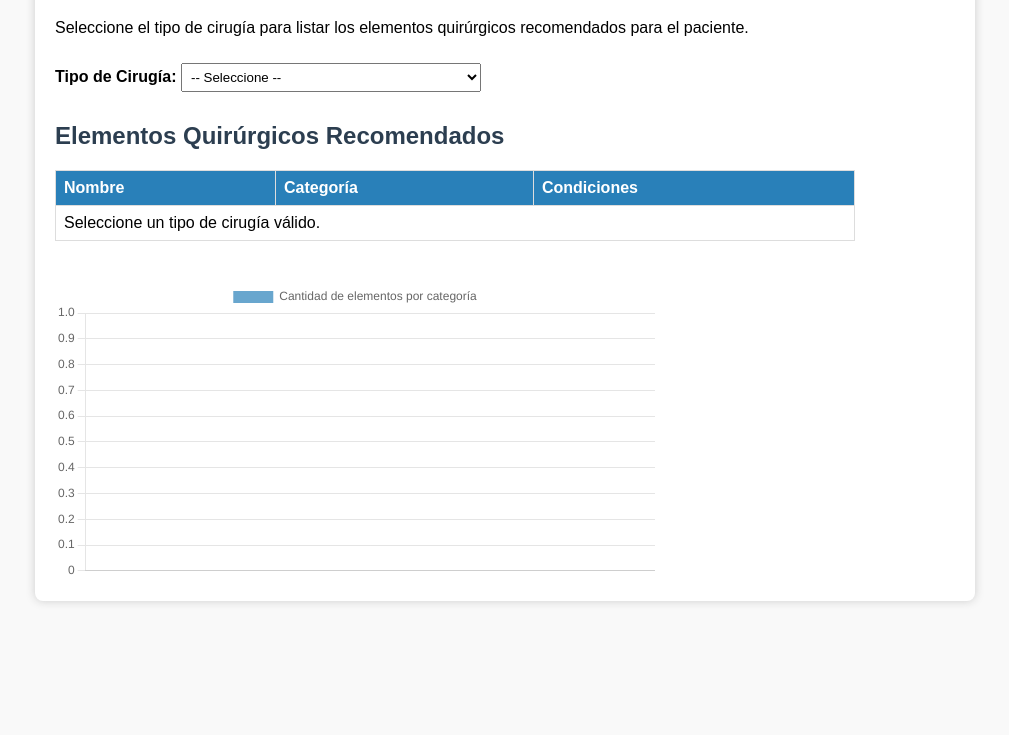
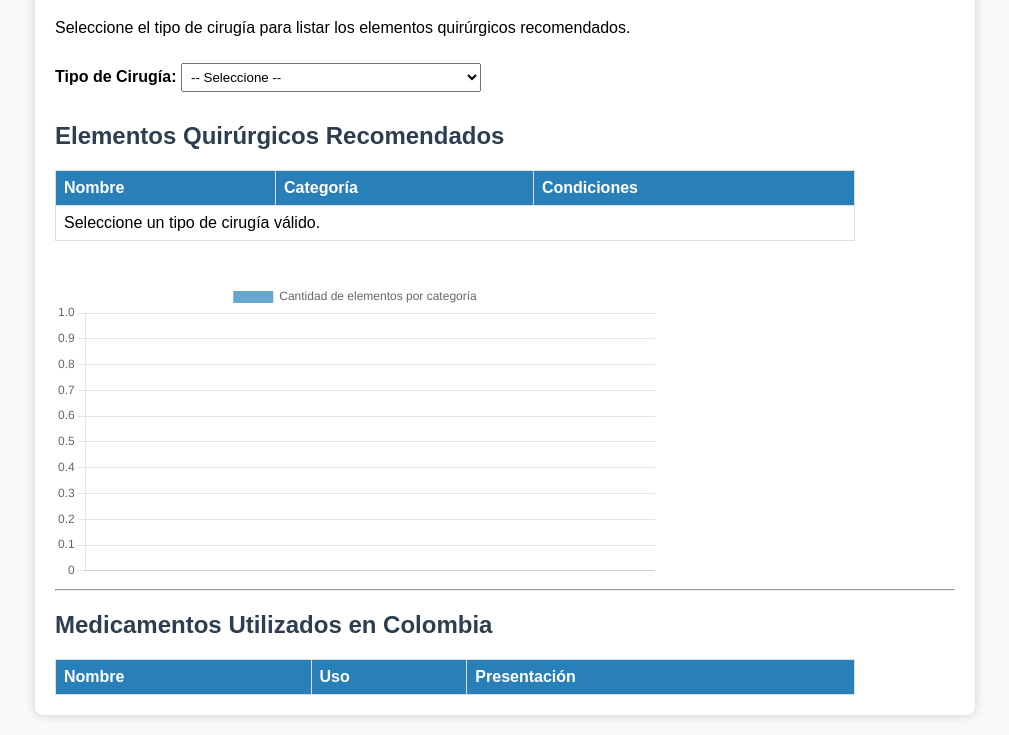
Before and after one commit to Brayan-David-Ladino/Estructura-de-Datos, a plain HTML site: page index.html in a window 1280 px wide. Shown: the part 101-836 px from the top of the page, without its empty margins (135-1144 px from the left). Before the commit the page ends 800 px from the top, so only its background shows below. Drawn offline with nearby package versions, Linux system fonts and the light colour scheme.

Commit message:
Actualización

```diff
--- a/index.html
+++ b/index.html
@@ -3,18 +3,22 @@
 <head>
   <meta charset="UTF-8" />
   <meta name="viewport" content="width=device-width, initial-scale=1" />
-  <title>Elementos Quirúrgicos en Colombia</title>
+  <title>Elementos Quirúrgicos y Medicamentos en Colombia</title>
   <link rel="stylesheet" href="styles.css" />
 </head>
+
 <body>
   <div class="container">
     <h1>Elementos Quirúrgicos en Colombia</h1>
-    <p>Seleccione el tipo de cirugía para listar los elementos quirúrgicos recomendados para el paciente.</p>
+    <p>Seleccione el tipo de cirugía para listar los elementos quirúrgicos recomendados.</p>
+
     <label for="tipoCirugia">Tipo de Cirugía:</label>
     <select id="tipoCirugia">
       <option value="">-- Seleccione --</option>
     </select>
+
     <h2>Elementos Quirúrgicos Recomendados</h2>
+
     <table id="tablaElementos">
       <thead>
         <tr>
@@ -23,15 +27,30 @@
           <th>Condiciones</th>
         </tr>
       </thead>
-      <tbody>
-        <!-- Se llenará con JS -->
-      </tbody>
+      <tbody></tbody>
     </table>
+
     <div class="chart-container">
       <canvas id="graficoCategorias"></canvas>
     </div>
+
+    <hr>
+
+    <h2>Medicamentos Utilizados en Colombia</h2>
+    <table id="tablaMedicamentos">
+      <thead>
+        <tr>
+          <th>Nombre</th>
+          <th>Uso</th>
+          <th>Presentación</th>
+        </tr>
+      </thead>
+      <tbody></tbody>
+    </table>
+
   </div>
+
   <script src="https://cdn.jsdelivr.net/npm/chart.js"></script>
-<script src="app.js"></script>
+  <script src="app.js"></script>
 </body>
 </html>
```
